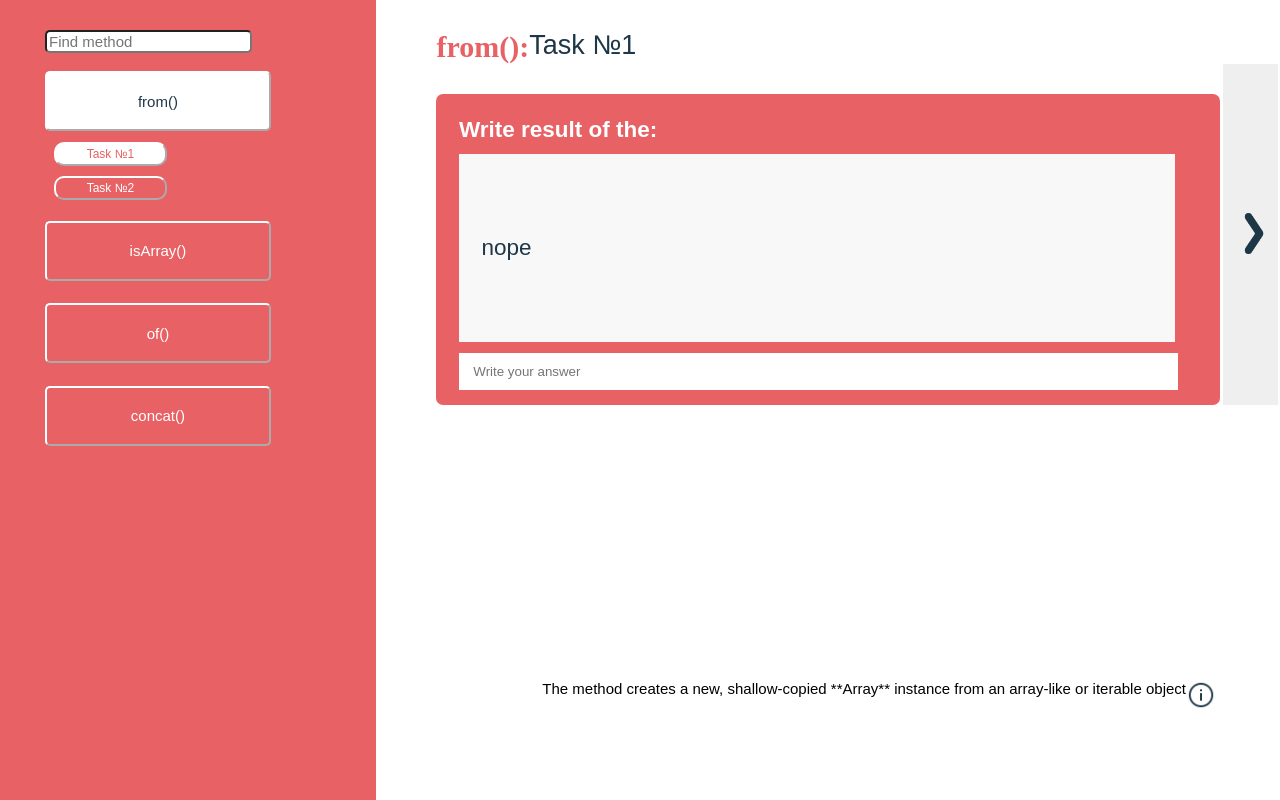
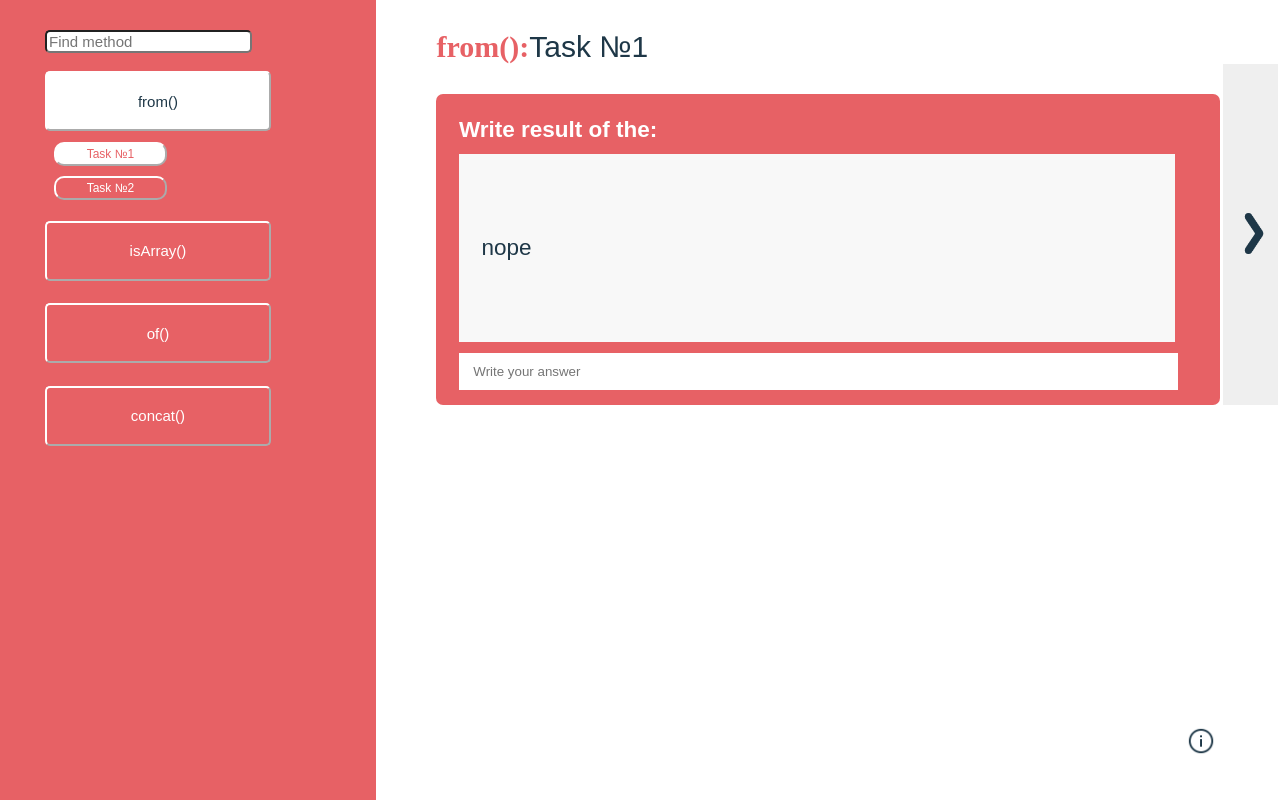
Before and after one commit to reginPekin/Methods_Learner, a React (Create React App) app: page / in a window 1280 px wide. Built offline with nearby package versions, Linux system fonts and the light colour scheme.

Commit message:
fidden hint

```diff
--- a/src/Components/TaskMain/TaskMain.module.css
+++ b/src/Components/TaskMain/TaskMain.module.css
@@ -15,22 +15,31 @@
 
 .hint {
   width: 60%;
-  height: 10%;
+  height: 4.5%;
   position: absolute;
   display: flex;
   left: 35%;
-  top: 85%;
+  top: 90%;
   justify-content: flex-end;
+  align-items: flex-end;
+  word-wrap: break-word;
 }
 
 .hintText {
-  align-items: center;
+  visibility: hidden;
+}
+
+.hint:hover .hintText {
+  visibility: visible;
+  display: flex;
+  padding: 0em 1em 0.3em;
+  word-wrap: inherit;
+  color: #f89e9ee0;
 }
 
 .taskName {
   font-family: "Work Sans", sans-serif;
   font-weight: 100;
-  font-size: 0.9em;
   color: var(--dark-blue);
 }
 
```
